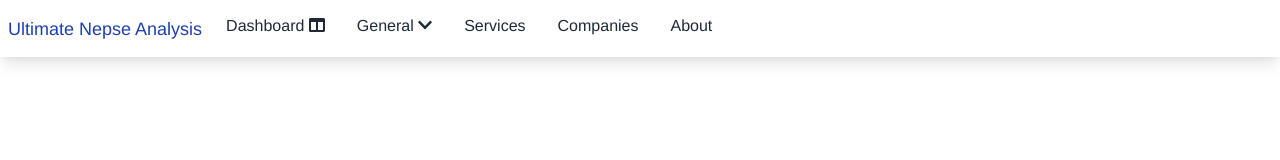
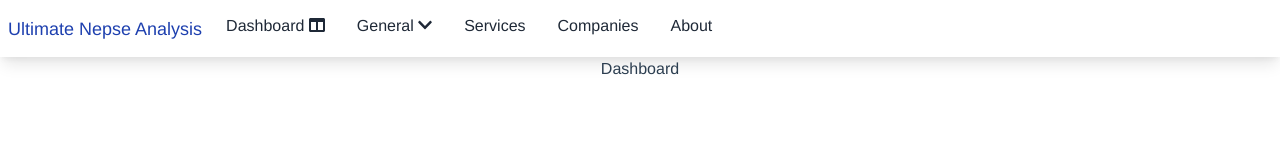
Before and after one commit to bishwo-dahal/nepse-analysis, a Vue app in the folder client/: page /dashboard in a window 1280 px wide. Shown: the top 160 px of the page. Built offline with nearby package versions, Linux system fonts and the light colour scheme; what vue-sweetalert2 would draw is missing.

Commit message:
added chartjs with dashboard / routing

```diff
--- a/client/package.json
+++ b/client/package.json
@@ -14,6 +14,7 @@
     "@tailwindcss/postcss7-compat": "^2.0.2",
     "autoprefixer": "^9",
     "axios": "^0.24.0",
+    "chart.js": "^3.6.2",
     "core-js": "^3.6.5",
     "postcss": "^7",
     "tailwindcss": "npm:@tailwindcss/postcss7-compat@^2.0.2",
--- a/client/src/router/index.js
+++ b/client/src/router/index.js
@@ -16,6 +16,11 @@ const routes = [
     // which is lazy-loaded when the route is visited.
     component: () =>
       import(/* webpackChunkName: "about" */ "../views/About.vue"),
+  },
+  {
+    path: "/dashboard",
+    name: "MainDashboard",
+    component: () => import("../views/Dashboard/Dashboard.vue"),
   },
   {
     path: "/general/import",
--- /dev/null
+++ b/client/src/views/Dashboard/Dashboard.vue
@@ -0,0 +1,13 @@
+<template>
+  <div>Dashboard</div>
+</template>
+
+<script>
+import Chart from "chart.js";
+export default {
+  name: "Dashboard",
+  components: {},
+};
+</script>
+
+<style scoped></style>
```
Also changed, not shown: 1 other file (tests, documents, lock files or other folders).
